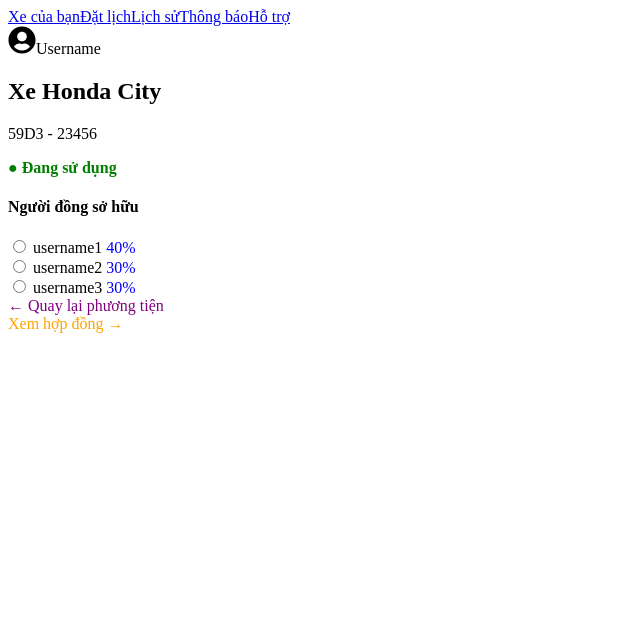
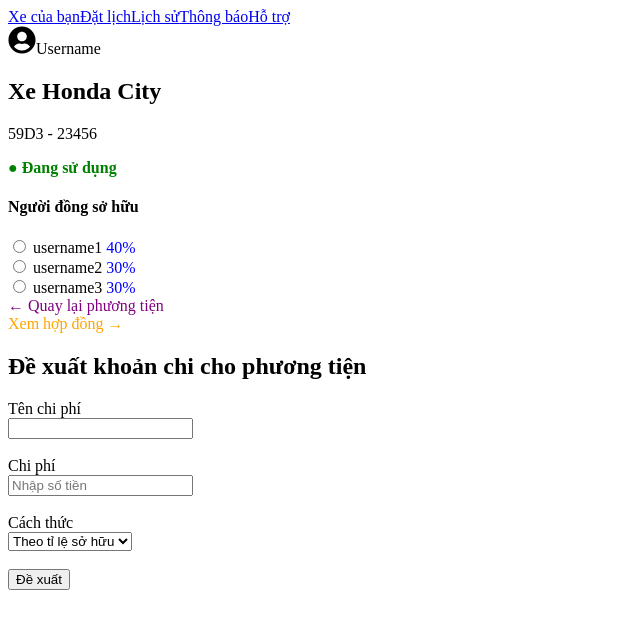
Before and after one commit to HaNguyenOnGit/SWP391_Topic6_SE1814_G8, a React (Vite) app in the folder src/front-end/App/: page /vehicle/1/proposal in a window 1280 px wide. Shown: the top 628 px of the page, without its empty margins (0-640 px from the left). Built offline with nearby package versions, Linux system fonts and the light colour scheme.

Commit message:
Update Proposal.jsx

```diff
--- a/src/front-end/App/src/pages/Proposal.jsx
+++ b/src/front-end/App/src/pages/Proposal.jsx
@@ -1,9 +1,9 @@
+import { useParams } from "react-router-dom";
+import { useState } from "react";
 import Navbar from "../NavBar";
 import VehicleInfo from "../VehicleInfo";
-import { useParams } from "react-router-dom";
 
-export default function Proposal () {
-
+export default function Proposal() {
   const { id } = useParams();
 
   const vehicles = [
@@ -13,12 +13,123 @@
   ];
   const vehicle = vehicles.find((v) => v.id === id);
 
-    return(
+  const [expenseName, setExpenseName] = useState("");
+  const [amount, setAmount] = useState("");
+  const [method, setMethod] = useState("Theo tỉ lệ sở hữu");
+  const [stage, setStage] = useState("form"); // form | detail | success
+
+  const coowners = [
+    { username: "username1", ratio: 40 },
+    { username: "username2", ratio: 30 },
+    { username: "username3", ratio: 30 },
+  ];
+
+  const [contributions, setContributions] = useState(
+    coowners.map((c) => ({ ...c, percent: c.ratio }))
+  );
+
+  const handleAmountChange = (e) => {
+    const val = e.target.value.replace(/\D/g, ""); // chỉ lấy số
+    const formatted = val.replace(/\B(?=(\d{3})+(?!\d))/g, ".");
+    setAmount(formatted);
+  };
+
+  const handleSlider = (index, value) => {
+    const newList = [...contributions];
+    newList[index].percent = Number(value);
+    setContributions(newList);
+  };
+
+  const handleSubmit = () => {
+    if (method === "Góp quỹ") setStage("detail");
+    else setStage("success");
+  };
+
+  const handleFinalSubmit = () => setStage("success");
+
+  const total = parseInt(amount.replace(/\./g, "")) || 0;
+
+  return (
     <div>
       <Navbar username="Username" />
       <div className="p-6">
         <VehicleInfo vehicle={vehicle} />
+
+        {stage === "form" && (
+          <div>
+            <h2>Đề xuất khoản chi cho phương tiện</h2>
+
+            <label>Tên chi phí</label>
+            <br />
+            <input
+              type="text"
+              value={expenseName}
+              onChange={(e) => setExpenseName(e.target.value)}
+            />
+            <br /><br />
+
+            <label>Chi phí</label>
+            <br />
+            <input
+              type="text"
+              value={amount}
+              onChange={handleAmountChange}
+              placeholder="Nhập số tiền"
+            />
+            <br /><br />
+
+            <label>Cách thức</label>
+            <br />
+            <select value={method} onChange={(e) => setMethod(e.target.value)}>
+              <option>Theo tỉ lệ sở hữu</option>
+              <option>Góp quỹ</option>
+              <option>Tự chi trả</option>
+            </select>
+            <br /><br />
+
+            <button onClick={handleSubmit}>Đề xuất</button>
+          </div>
+        )}
+
+        {stage === "detail" && (
+          <div>
+            <h3>{expenseName}</h3>
+            <h3>Tỉ lệ chi phí</h3>
+            <p>{total.toLocaleString("vi-VN")}đ</p>
+            {contributions.map((c, i) => {
+              const pay = Math.round((c.percent / 100) * total);
+              return (
+                <div key={i}>
+                  <p>{c.username}</p>
+                  <p>{pay.toLocaleString("vi-VN")}đ</p>
+                  <input
+                    type="range"
+                    min="0"
+                    max="100"
+                    value={c.percent}
+                    onChange={(e) => handleSlider(i, e.target.value)}
+                  />
+                  <input
+                    type="number"
+                    value={c.percent}
+                    onChange={(e) => handleSlider(i, e.target.value)}
+                    style={{ width: 60, marginLeft: 8 }}
+                  /> %
+                </div>
+              );
+            })}
+            <button onClick={() => setStage("form")}>Hủy</button>
+            <button onClick={handleFinalSubmit}>Đề xuất</button>
+          </div>
+        )}
+
+        {stage === "success" && (
+          <div>
+            <h3>Đã tạo đề xuất thành công!</h3>
+            <a href="#">Xem đề xuất</a>
+          </div>
+        )}
       </div>
     </div>
-    )
+  );
 }
```
Lines whose indentation alone changed are shown as unchanged.
